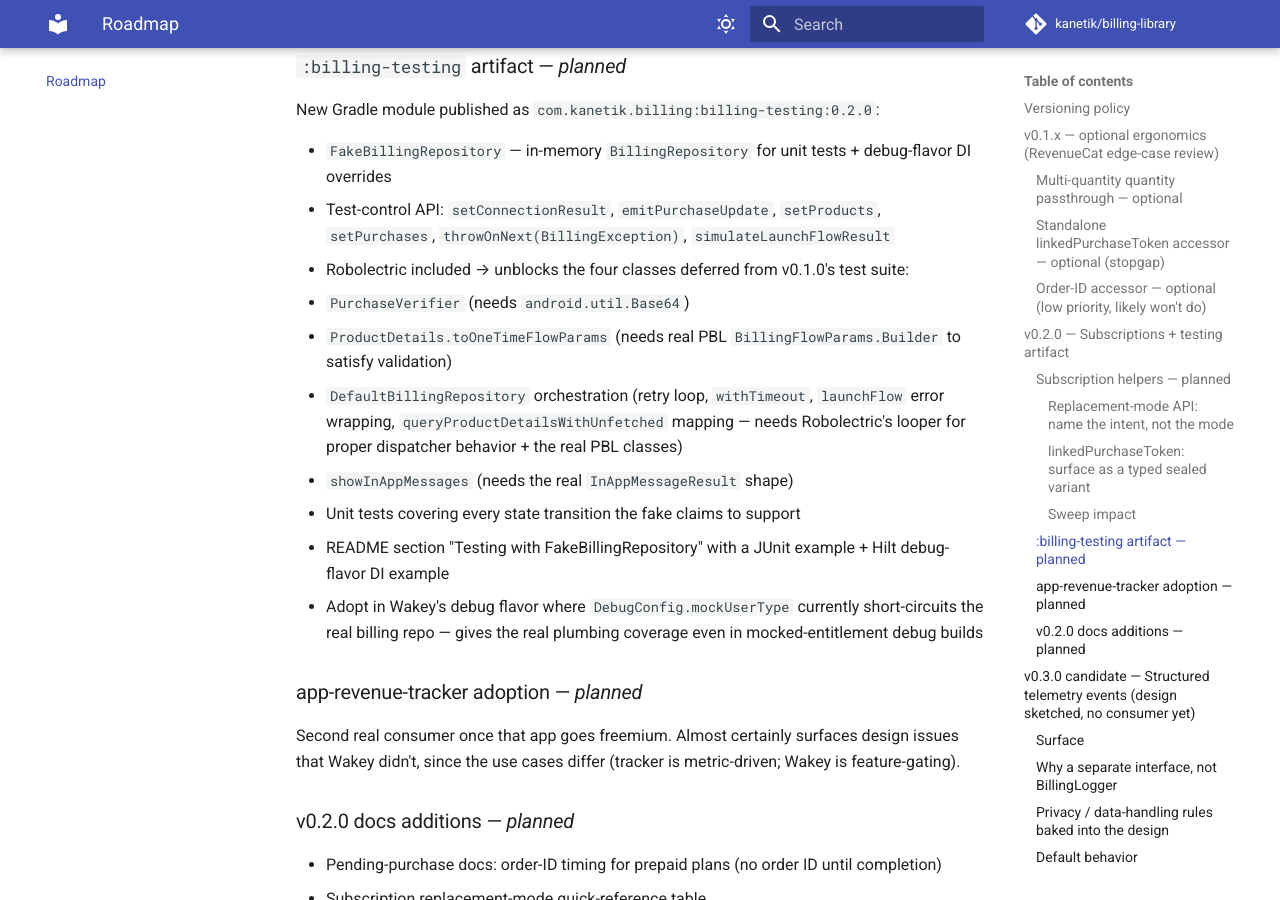
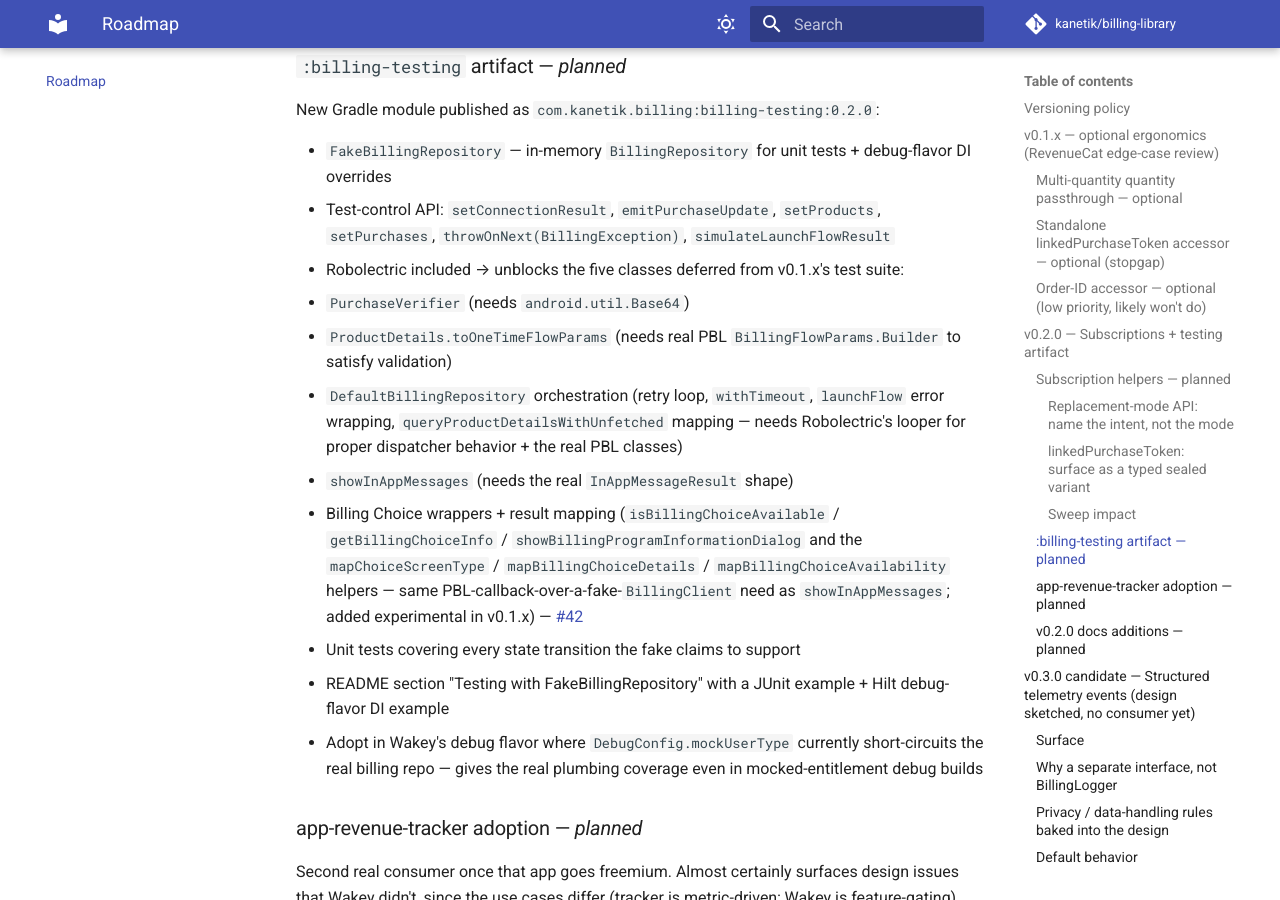
Before and after one commit to kanetik/billing-library, an MkDocs documentation site: the page built from docs/roadmap.md, in a window 1280 px wide and 900 px high, scrolled down 5491 px. Built offline with MkDocs 1.6.1 and Material for MkDocs 9.7.7, drawn with Linux system fonts in a browser that asks for light colours; comment, search, counter and statistics services are not loaded.

Commit message:
docs(roadmap): track Billing Choice tests in the v0.2.0 :billing-testing batch (#42)
Adds the Billing Choice wrappers + result-mapping helpers to the
Robolectric-deferred test list, linking the follow-up issue #42 raised in
PR #41 review.

Co-Authored-By: Claude Opus 4.8 <noreply@anthropic.com>

```diff
--- a/docs/roadmap.md
+++ b/docs/roadmap.md
@@ -140,11 +140,12 @@ New Gradle module published as `com.kanetik.billing:billing-testing:0.2.0`:
 
 - `FakeBillingRepository` — in-memory `BillingRepository` for unit tests + debug-flavor DI overrides
 - Test-control API: `setConnectionResult`, `emitPurchaseUpdate`, `setProducts`, `setPurchases`, `throwOnNext(BillingException)`, `simulateLaunchFlowResult`
-- Robolectric included → unblocks the four classes deferred from v0.1.0's test suite:
+- Robolectric included → unblocks the five classes deferred from v0.1.x's test suite:
   - `PurchaseVerifier` (needs `android.util.Base64`)
   - `ProductDetails.toOneTimeFlowParams` (needs real PBL `BillingFlowParams.Builder` to satisfy validation)
   - `DefaultBillingRepository` orchestration (retry loop, `withTimeout`, `launchFlow` error wrapping, `queryProductDetailsWithUnfetched` mapping — needs Robolectric's looper for proper dispatcher behavior + the real PBL classes)
   - `showInAppMessages` (needs the real `InAppMessageResult` shape)
+  - Billing Choice wrappers + result mapping (`isBillingChoiceAvailable` / `getBillingChoiceInfo` / `showBillingProgramInformationDialog` and the `mapChoiceScreenType` / `mapBillingChoiceDetails` / `mapBillingChoiceAvailability` helpers — same PBL-callback-over-a-fake-`BillingClient` need as `showInAppMessages`; added experimental in v0.1.x) — [#42](https://github.com/kanetik/billing-library/issues/42)
 - Unit tests covering every state transition the fake claims to support
 - README section "Testing with FakeBillingRepository" with a JUnit example + Hilt debug-flavor DI example
 - Adopt in Wakey's debug flavor where `DebugConfig.mockUserType` currently short-circuits the real billing repo — gives the real plumbing coverage even in mocked-entitlement debug builds
```
